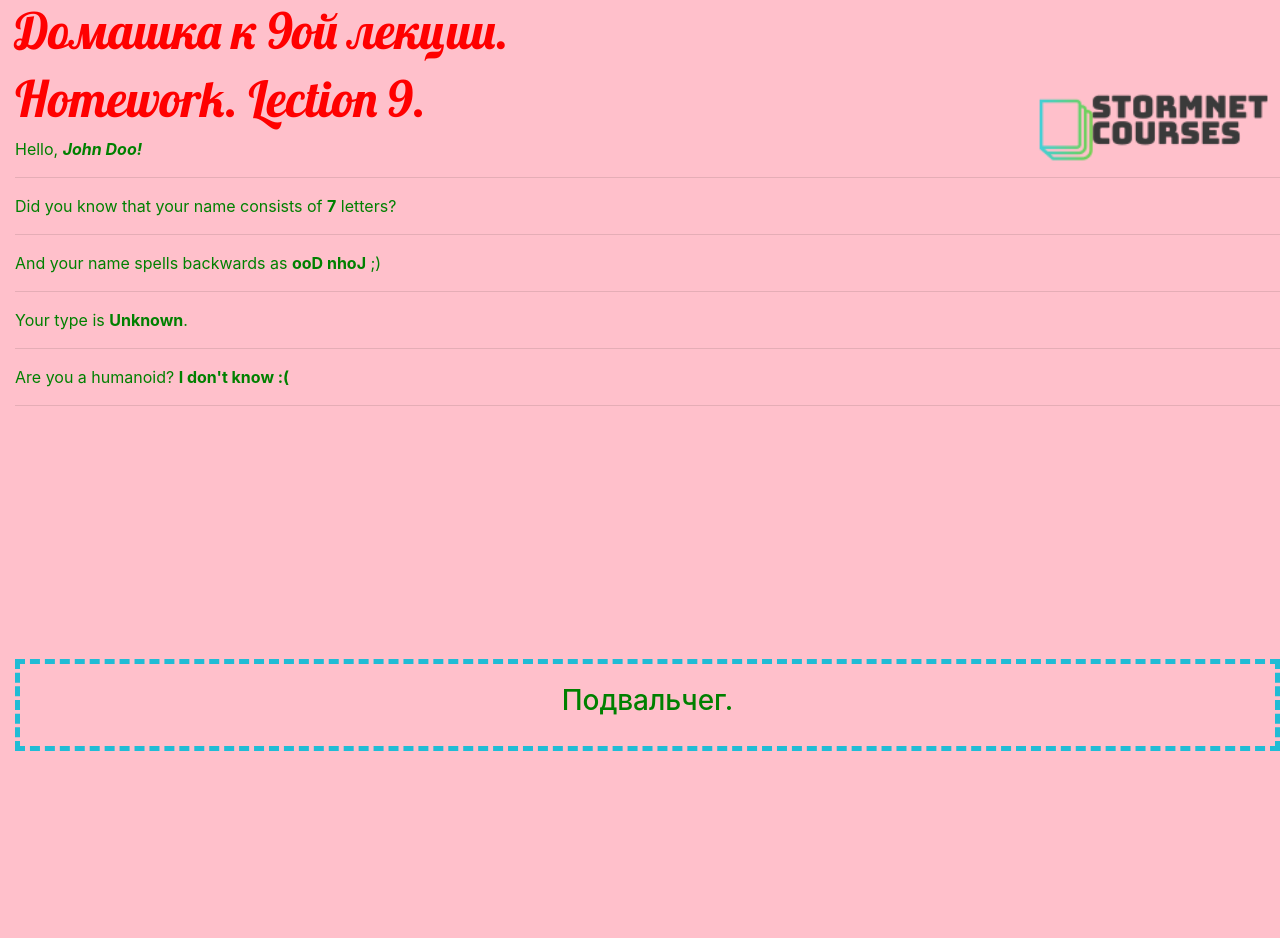
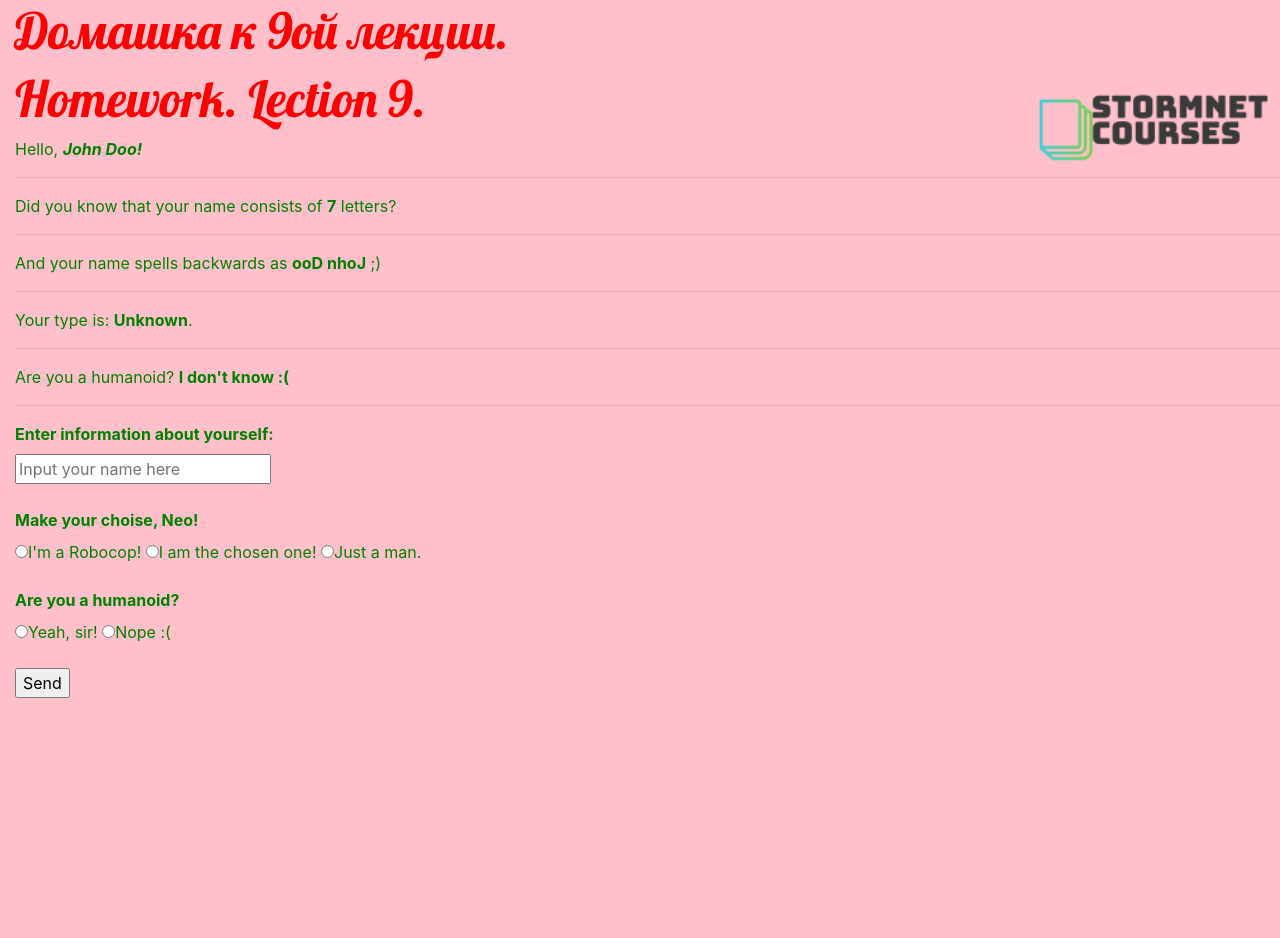
Before and after one commit to Substance0510/Stormnet, a Django app: page /homework/ in a window 1280 px wide. Shown: the part 15-953 px from the top of the page. Before the commit the page ends 766 px from the top, so only its background shows below. Run offline with Django 3.2, Linux system fonts and the light colour scheme; some libraries are stand-ins or nearby versions.

Commit message:
Обновил предыдущую домашку. Добавил запрос информации от пользователя.

```diff
--- a/Lection9/Dj_project/blog/templates/blog/homework.html
+++ b/Lection9/Dj_project/blog/templates/blog/homework.html
@@ -17,10 +17,22 @@
         <br /> <hr />
         And your name spells backwards as <b>{{ name_reversed }}</b> ;)
         <br /> <hr />
-        Your type is <b>{{ type }}</b>.
+        Your type is: <b>{{ type }}</b>.
         <br /> <hr />
         Are you a humanoid? <b>{{ humanoid }}</b>
         <hr />
     </div>
+    <form action="{% url 'homework' %}" method="get">
+        <label><b>Enter information about yourself:</b></label><br />
+        <input type="text" placeholder="Input your name here" name="name"><br /><br />
+        <label><b>Make your choise, Neo!</b></label><br />
+        <input type="radio" name="type" value="Robot!">I'm a Robocop!
+        <input type="radio" name="type" value="This isn't your Trinity, Neo. Look elsewhere!">I am the chosen one!
+        <input type="radio" name="type" value="The man sounds proud!">Just a man.<br /><br />
+        <label><b>Are you a humanoid?</b></label><br />
+        <input type="radio" name="humanoid" value="Yes!">Yeah, sir!
+        <input type="radio" name="humanoid" value="No!">Nope :(<br /><br />
+        <input type="submit" value="Send">
+    </form>
 </body>
 {% endblock articles %}
--- a/Lection9/Dj_project/blog/views.py
+++ b/Lection9/Dj_project/blog/views.py
@@ -13,14 +13,14 @@ def post_list(request):
 
 def homework(request):
     name = request.GET.get('name')
-    if name is None:
+    if name is None or name == '':
         name = 'John Doo'
     print(name)
     type = request.GET.get('type')
-    if type is None:
+    if type is None or type == '':
         type = 'Unknown'
     humanoid = request.GET.get('humanoid')
-    if humanoid is None:
+    if humanoid is None or humanoid == '':
         humanoid = 'I don\'t know :('
     context = {'name': name,
                'name_lenght': len(name.replace(' ', '')),
```
